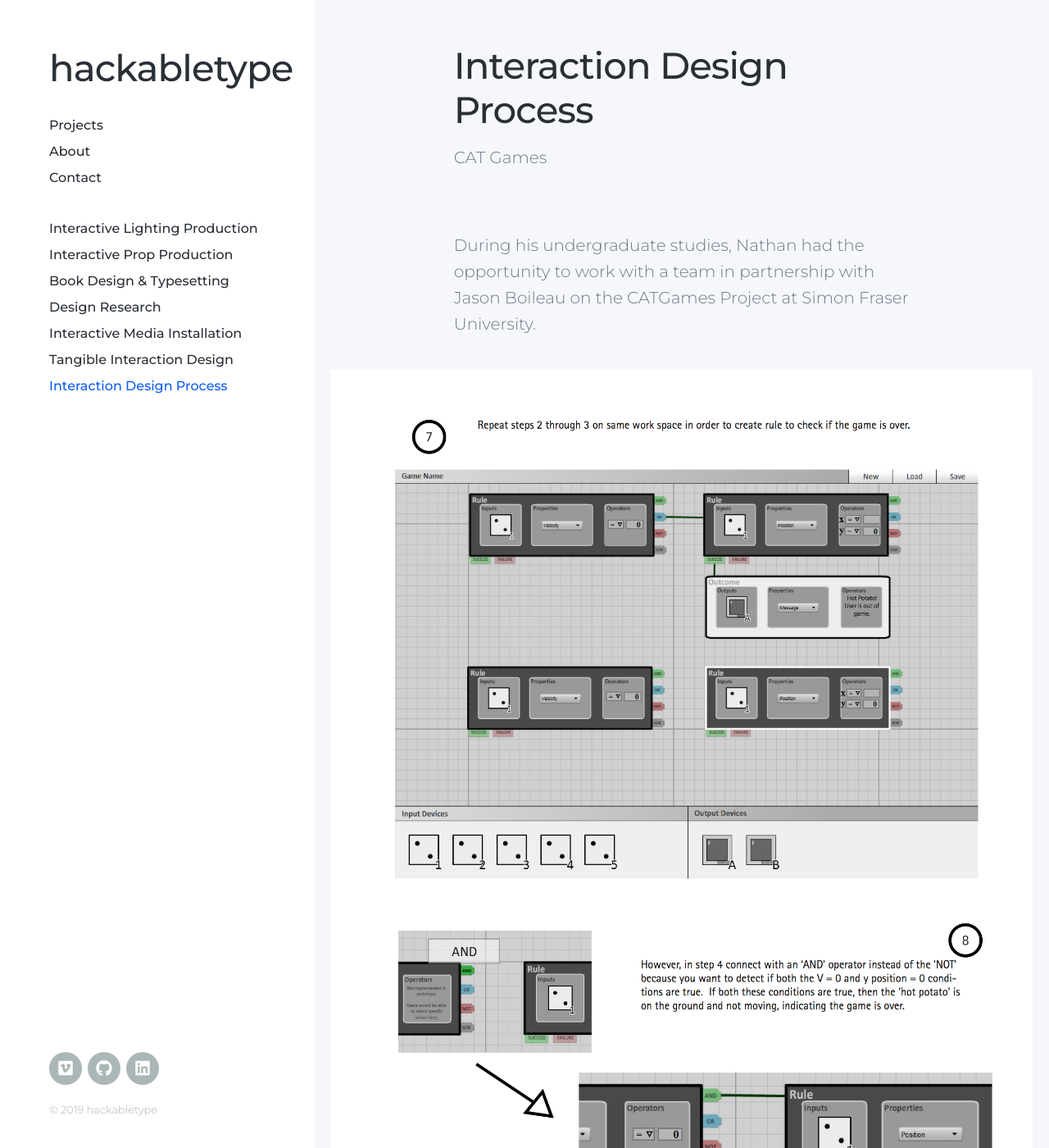
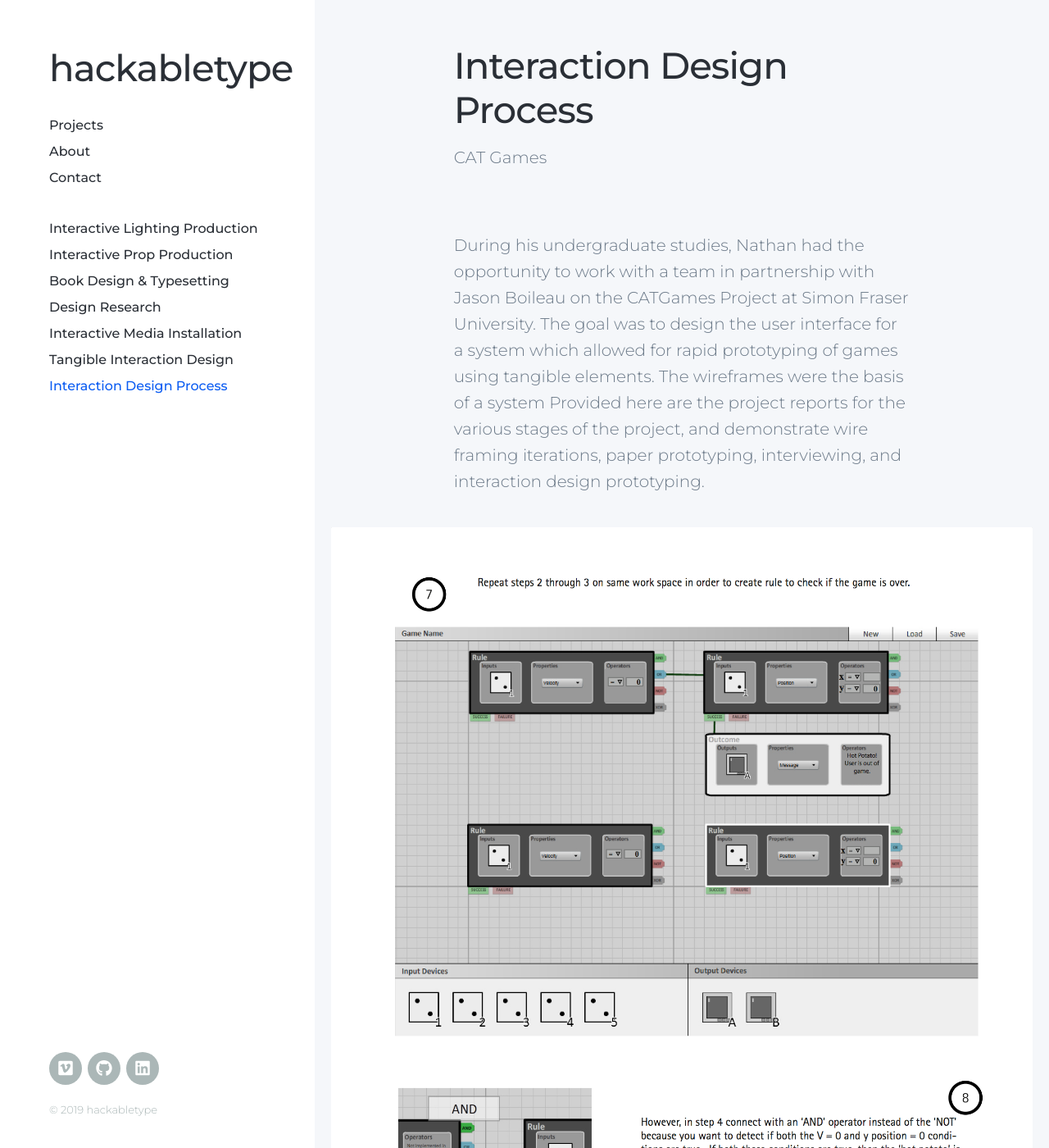
Before and after one commit to hackabletype/hackabletype.github.io, a Jekyll site: the page built from _projects/2008-12-Interaction-Design-Process-CAT-Games.md, in a window 1280 px wide and 1400 px high. Shown: the whole window at 82% size. Built offline with Jekyll 4.4.1, drawn with Linux system fonts in a browser that asks for light colours; nearby versions of some CDN libraries; some of the changed text lies outside the part shown.

Commit message:
copy: updating Interaction-Design-Process-CAT-Games

```diff
--- a/_projects/2008-12-Interaction-Design-Process-CAT-Games.md
+++ b/_projects/2008-12-Interaction-Design-Process-CAT-Games.md
@@ -9,10 +9,10 @@ published: true
 ---
 
 During his undergraduate studies, Nathan had the opportunity to work with a team in partnership with Jason Boileau on the CATGames Project at Simon Fraser University.
+The goal was to design the user interface for a system which allowed for rapid prototyping of games using tangible elements.
+The wireframes were the basis of a system Provided here are the project reports for the various stages of the project, and demonstrate wire framing iterations, paper prototyping, interviewing, and interaction design prototyping.
 
 ![Cat Games](/images/projects/cat-games/catgames-1.png)
-
-The goal was to design the user interface for a system which allowed for rapid prototyping of games using tangible elements. The wireframes were the basis of a system Provided here are the project reports for the various stages of the project, and demonstrate wire framing iterations, paper prototyping, interviewing, and interaction design prototyping.
 
 *   [Project Report 1](http://typographic.ca/wp-content/uploads/2013/09/Project1Report.pdf).
 *   [Project Report 2](http://typographic.ca/wp-content/uploads/2013/09/IAT334_Project2Report.pdf).
```
